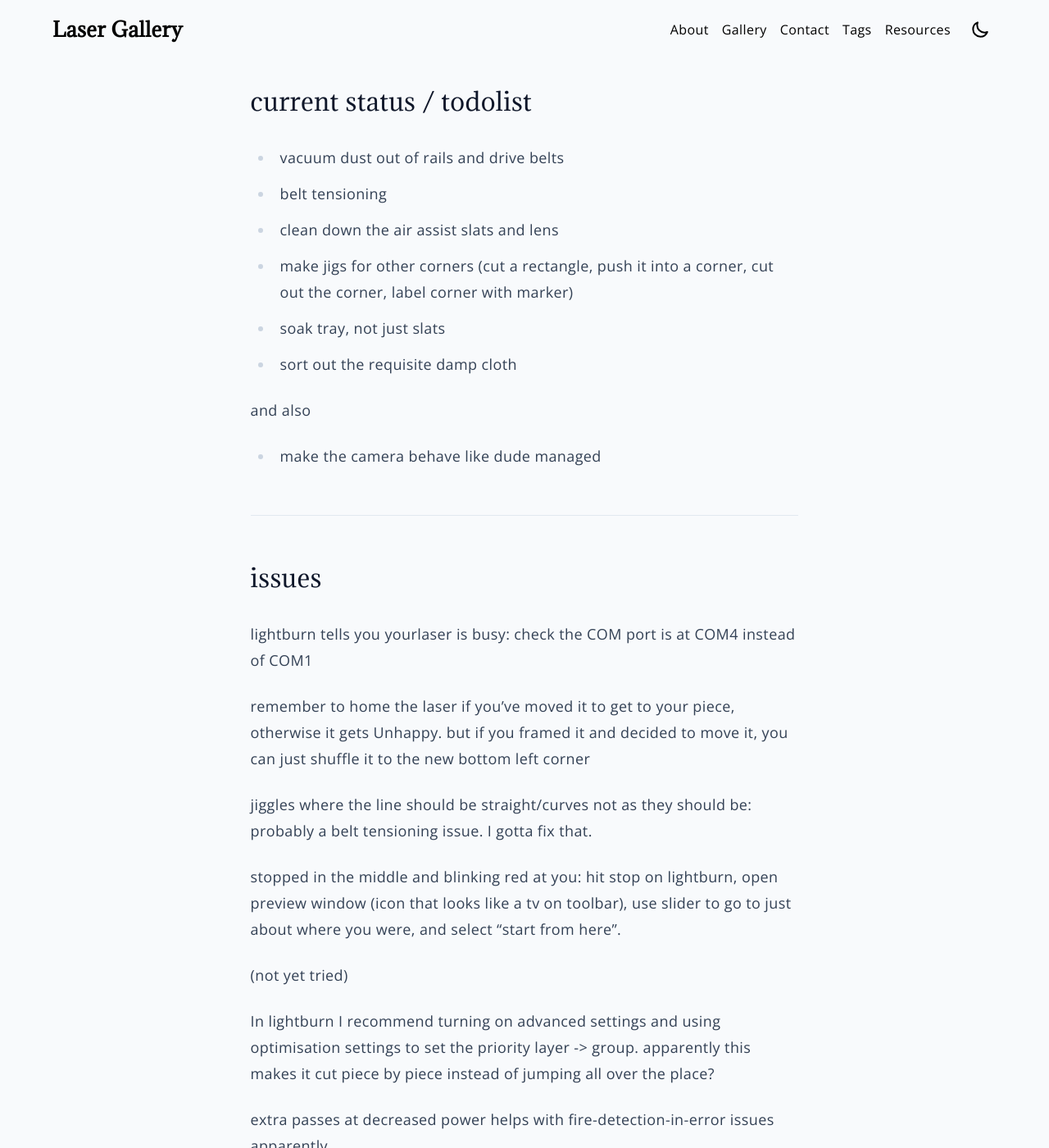
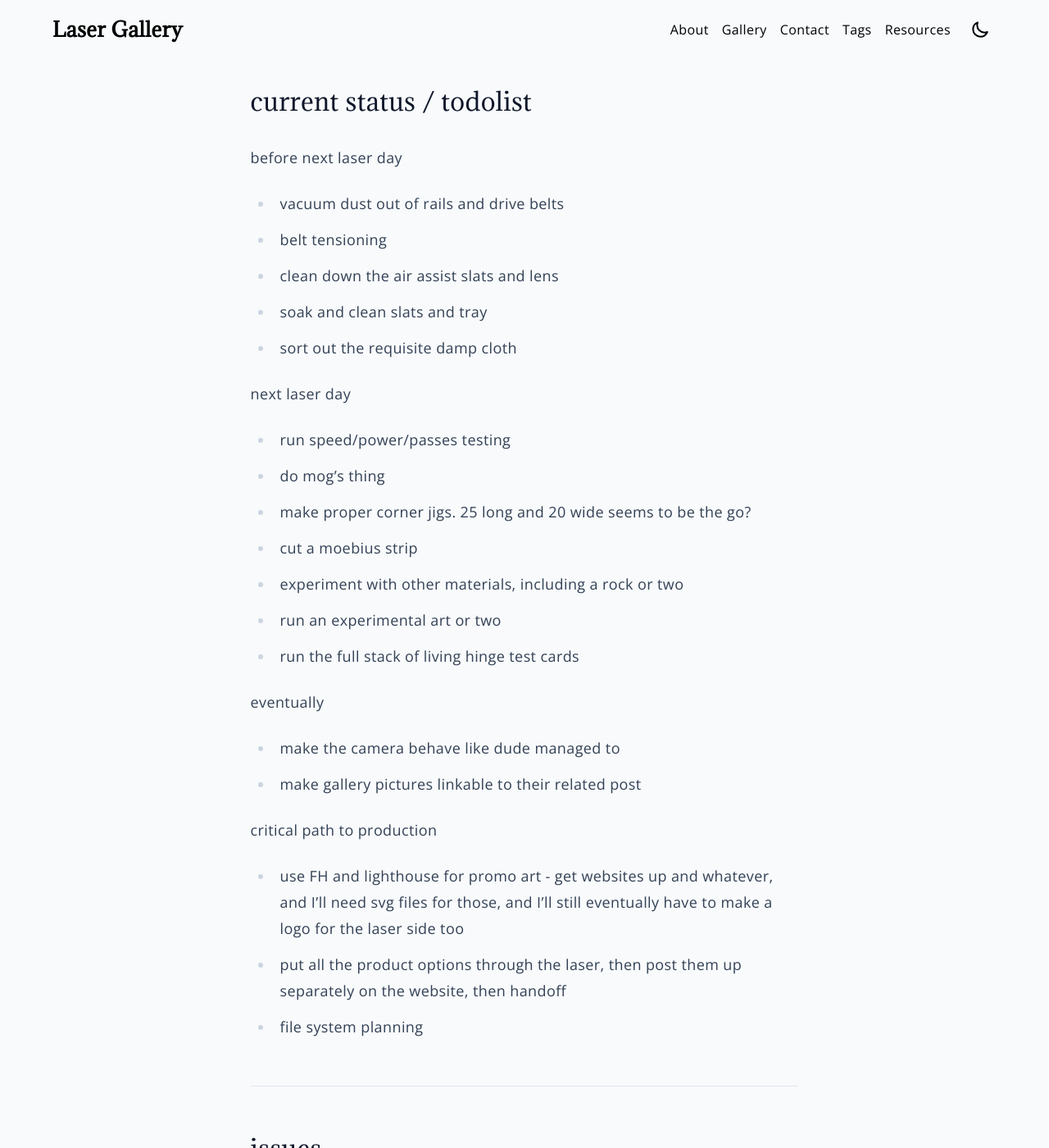
Before and after one commit to paper-engineer/laser-gallery, a Jekyll site: the page built from docs/_pages/troubleshooting.md, in a window 1280 px wide and 1400 px high. Shown: the whole window at 82% size. Built offline with Jekyll 4.4.1, drawn with Linux system fonts in a browser that asks for light colours.

Commit message:
Update troubleshooting.md

```diff
--- a/docs/_pages/troubleshooting.md
+++ b/docs/_pages/troubleshooting.md
@@ -5,15 +5,30 @@ layout: page
 
 ## current status / todolist
 
+before next laser day
 - vacuum dust out of rails and drive belts
 - belt tensioning
 - clean down the air assist slats and lens
-- make jigs for other corners (cut a rectangle, push it into a corner, cut out the corner, label corner with marker)
-- soak tray, not just slats
+- soak and clean slats and tray
 - sort out the requisite damp cloth
 
-and also
-- make the camera behave like dude managed
+next laser day
+- run speed/power/passes testing
+- do mog's thing
+- make proper corner jigs. 25 long and 20 wide seems to be the go?
+- cut a moebius strip
+- experiment with other materials, including a rock or two
+- run an experimental art or two
+- run the full stack of living hinge test cards
+
+eventually
+- make the camera behave like dude managed to
+- make gallery pictures linkable to their related post
+
+critical path to production
+- use FH and lighthouse for promo art - get websites up and whatever, and I'll need svg files for those, and I'll still eventually have to make a logo for the laser side too
+- put all the product options through the laser, then post them up separately on the website, then handoff
+- file system planning
 
 ---
 
```
